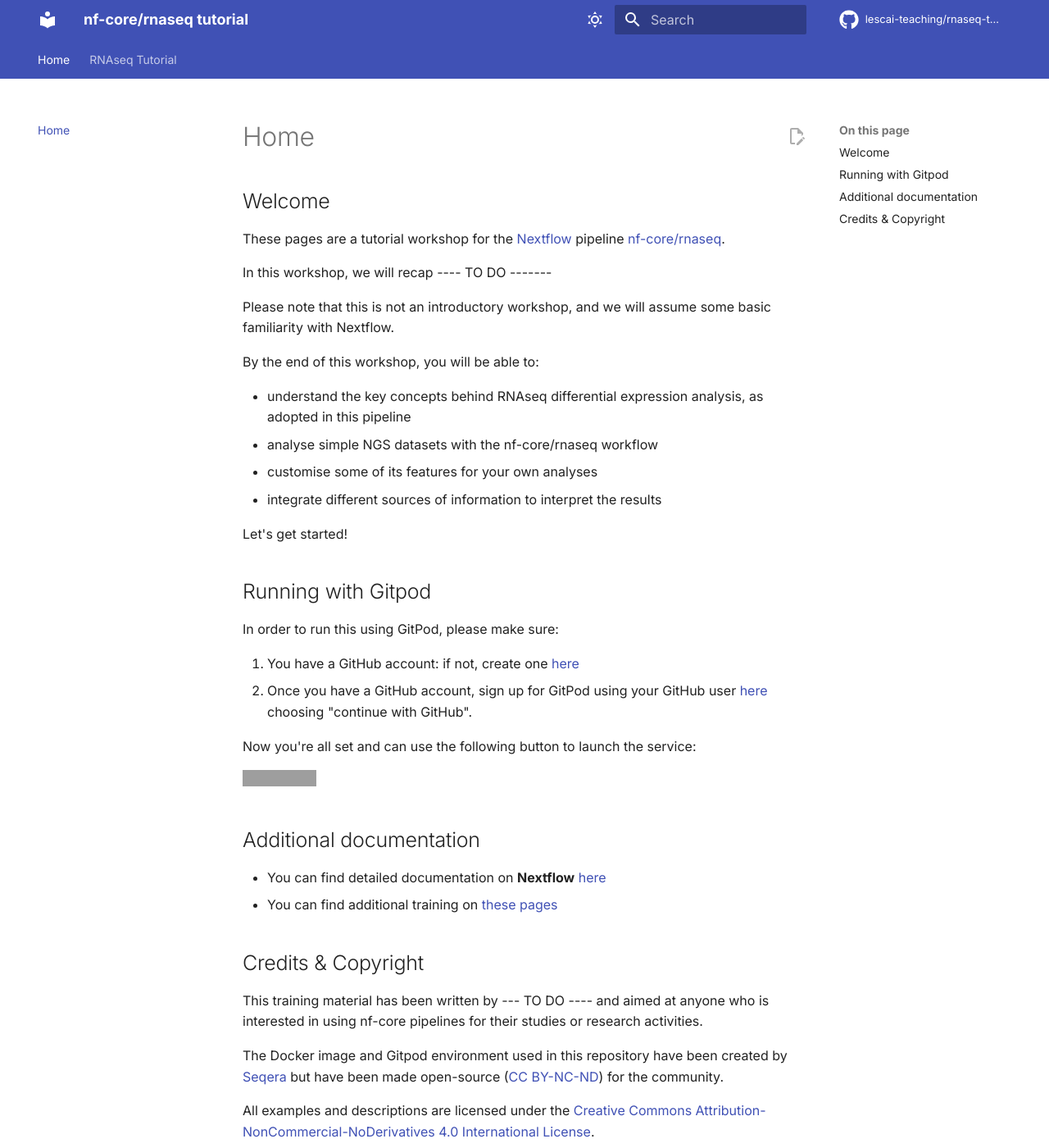
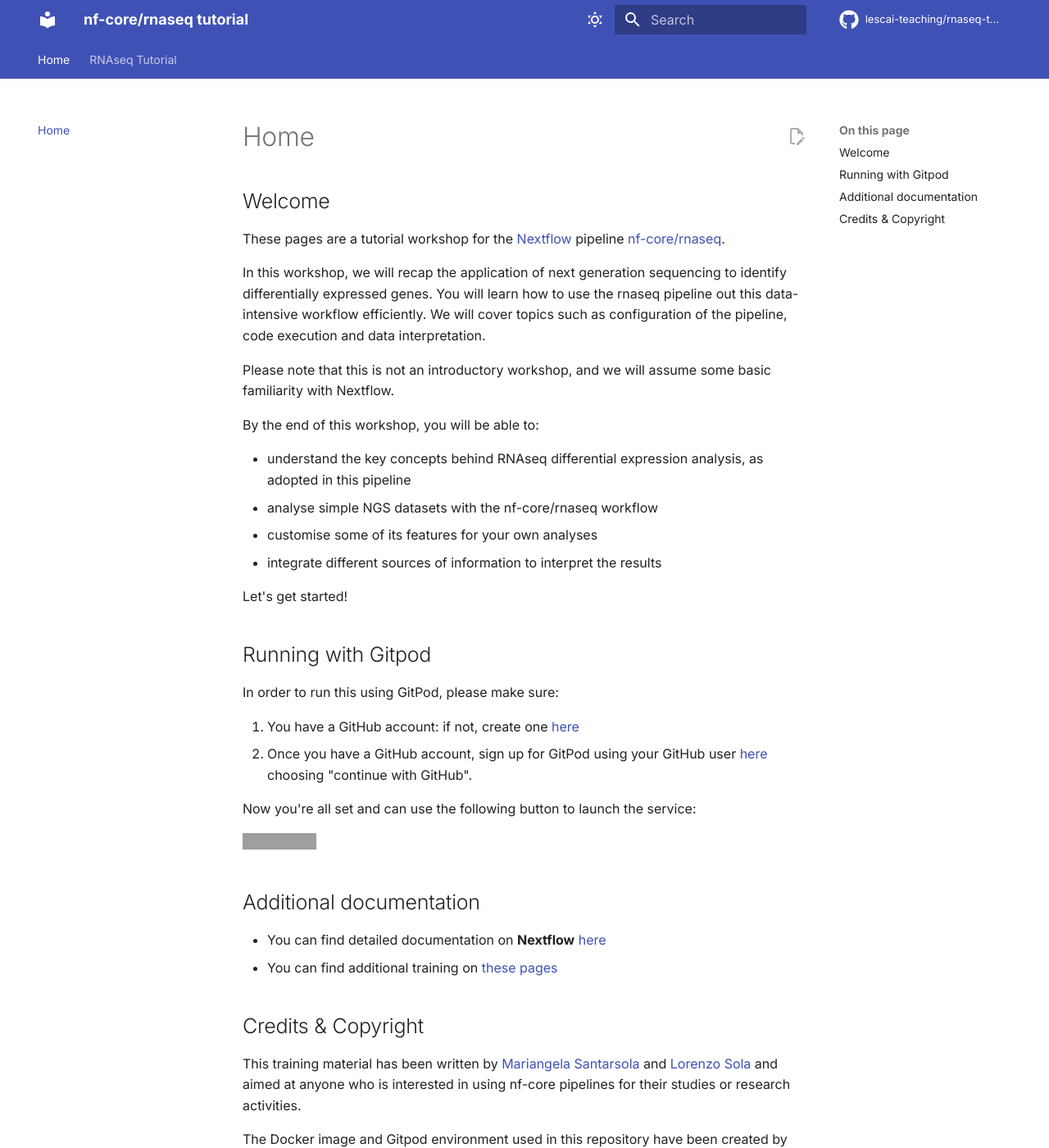
Before and after one commit to santorsola-teaching/nf-core-gitpod-run, an MkDocs documentation site: the page built from docs/index.md, in a window 1280 px wide and 1400 px high. Shown: the whole window at 82% size. Built offline with MkDocs 1.6.1 and Material for MkDocs 9.7.7, drawn with Linux system fonts in a browser that asks for light colours; comment, search, counter and statistics services are not loaded; grey boxes are pictures that could not be loaded.

Commit message:
edit the index

```diff
--- a/docs/index.md
+++ b/docs/index.md
@@ -7,7 +7,7 @@ title: "nf-core/rnaseq tutorial"
 
 These pages are a tutorial workshop for the [Nextflow](https://www.nextflow.io) pipeline [nf-core/rnaseq](https://nf-co.re/rnaseq).
 
-In this workshop, we will recap ---- TO DO -------
+In this workshop, we will recap the application of next generation sequencing to identify differentially expressed genes. You will learn how to use the rnaseq pipeline out this data-intensive workflow efficiently. We will cover topics such as configuration of the pipeline, code execution and data interpretation.
 
 Please note that this is not an introductory workshop, and we will assume some basic familiarity with Nextflow.
 
@@ -43,7 +43,7 @@ Now you're all set and can use the following button to launch the service:
 
 ## Credits & Copyright
 
-This training material has been written by --- TO DO ---- and aimed at anyone who is interested in using nf-core pipelines for their studies or research activities.
+This training material has been written by [Mariangela Santarsola](https://github.com/msantorsola) and [Lorenzo Sola](https://github.com/LorenzoS96) and aimed at anyone who is interested in using nf-core pipelines for their studies or research activities.
 
 The Docker image and Gitpod environment used in this repository have been created by [Seqera](https://seqera.io) but have been made open-source ([CC BY-NC-ND](https://creativecommons.org/licenses/by-nc-nd/4.0/)) for the community.
 
```
